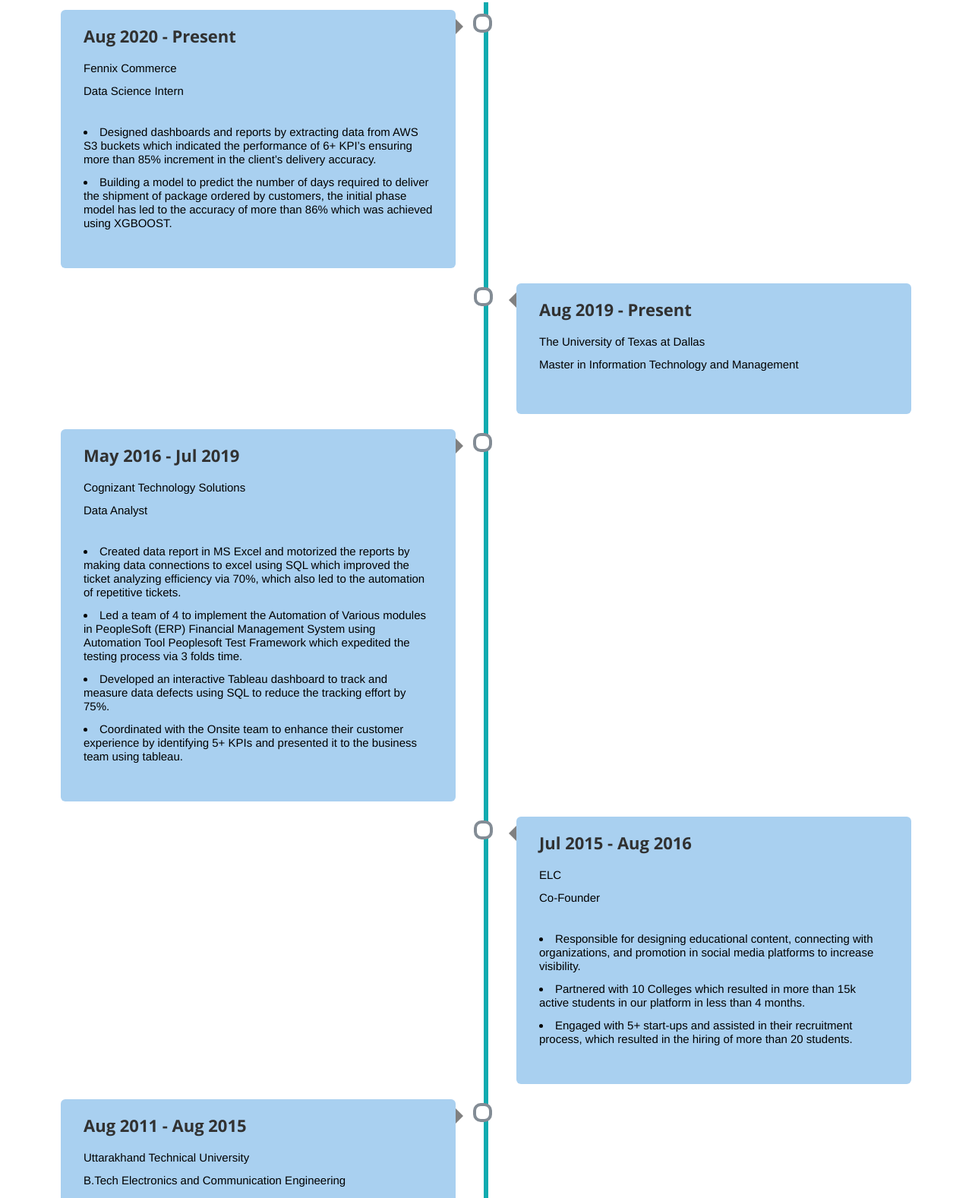
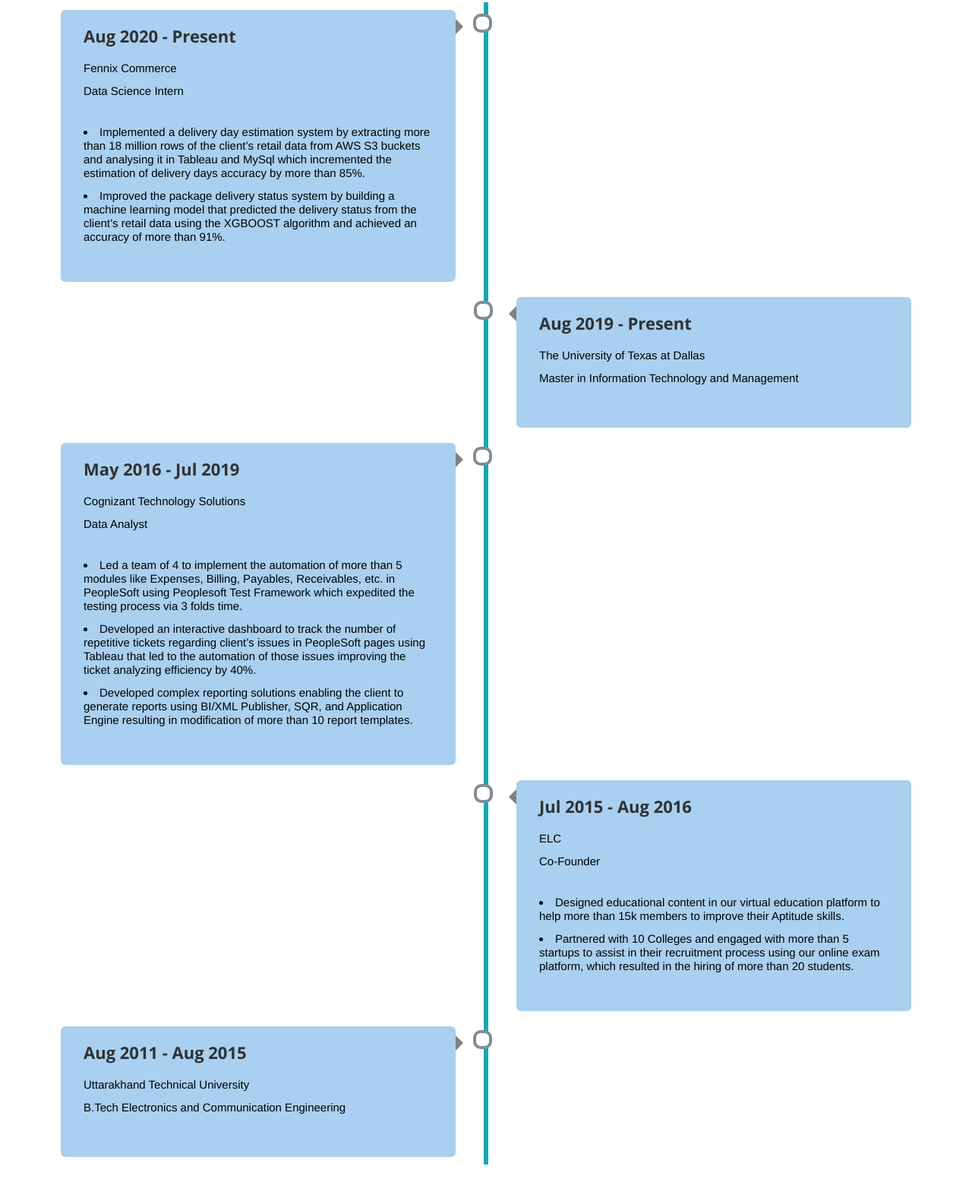
Before and after one commit to newbieeashish/newbieeashish.github.io, a plain HTML site: page index.html in a window 1280 px wide. Shown: the part 1553-3130 px from the top of the page at 76% size. Drawn offline with nearby package versions, Linux system fonts and the light colour scheme.

Commit message:
Update index.html

```diff
--- a/index.html
+++ b/index.html
@@ -279,9 +279,9 @@
              <div class="content">
                <h3>Aug 2020 - Present</h3>
                <p style="color:black;"> Fennix Commerce <br>Data Science Intern
-                  <li style="color:black;">Designed dashboards and reports by extracting data from AWS S3 buckets which indicated the performance of 6+ KPI’s ensuring more than 85% increment in the client’s delivery accuracy.
+                  <li style="color:black;">Implemented a delivery day estimation system by extracting more than 18 million rows of the client’s retail data from AWS S3 buckets and analysing it in Tableau and MySql which incremented the estimation of delivery days accuracy by more than 85%.
                   </li>
-                  <li style="color:black;">Building a model to predict the number of days required to deliver the shipment of package ordered by customers, the initial phase model has led to the accuracy of more than 86% which was achieved using XGBOOST.</li>
+                  <li style="color:black;">Improved the package delivery status system by building a machine learning model that predicted the delivery status from the client’s retail data using the XGBOOST algorithm and achieved an accuracy of more than 91%.</li>
                </p>
              </div>
            </div>
@@ -298,20 +298,19 @@
                <h3>May 2016 - Jul 2019</h3>
                <p style="color:black;">Cognizant Technology Solutions<br>
                Data Analyst
-               <li style="color:black;">Created data report in MS Excel and motorized the reports by making data connections to excel using SQL which improved the ticket analyzing efficiency via 70%, which also led to the automation of repetitive tickets.</li>
-               <li style="color:black;">Led a team of 4 to implement the Automation of Various modules in PeopleSoft (ERP) Financial Management System using Automation Tool Peoplesoft Test Framework which expedited the testing process via 3 folds time.</li>
-               <li style="color:black;">Developed an interactive Tableau dashboard to track and measure data defects using SQL to reduce the tracking effort by 75%.</li>
-               <li style="color:black;">Coordinated with the Onsite team to enhance their customer experience by identifying 5+ KPIs and presented it to the business team using tableau.</li>
-            </p>
+               <li style="color:black;">Led a team of 4 to implement the automation of more than 5 modules like Expenses, Billing, Payables, Receivables, etc. in PeopleSoft using Peoplesoft Test Framework which expedited the testing process via 3 folds time.</li>
+               <li style="color:black;">Developed an interactive dashboard to track the number of repetitive tickets regarding client’s issues in PeopleSoft pages using Tableau that led to the automation of those issues improving the ticket analyzing efficiency by 40%.</li>
+               <li style="color:black;">Developed complex reporting solutions enabling the client to generate reports using BI/XML Publisher, SQR, and Application Engine resulting in modification of more than 10 report templates.</li>
+               </p>
              </div>
            </div>
            <div class="container right">
              <div class="content">
                <h3>Jul 2015 - Aug 2016</h3>
                <p style="color:black;">ELC <br>Co-Founder
-                  <li style="color:black;">Responsible for designing educational content, connecting with organizations, and promotion in social media platforms to increase visibility.</li>
-                  <li style="color:black;">Partnered with 10 Colleges which resulted in more than 15k active students in our platform in less than 4 months.</li>
-                  <li style="color:black;">Engaged with 5+ start-ups and assisted in their recruitment process, which resulted in the hiring of more than 20 students.</li>
+                  <li style="color:black;">Designed educational content in our virtual education platform to help more than 15k members to improve their Aptitude skills.</li>
+                  <li style="color:black;">Partnered with 10 Colleges and engaged with more than 5 startups to assist in their recruitment process using our online exam platform, which resulted in the hiring of more than 20 students.</li>
+
                </p>
 
              </div>
```
